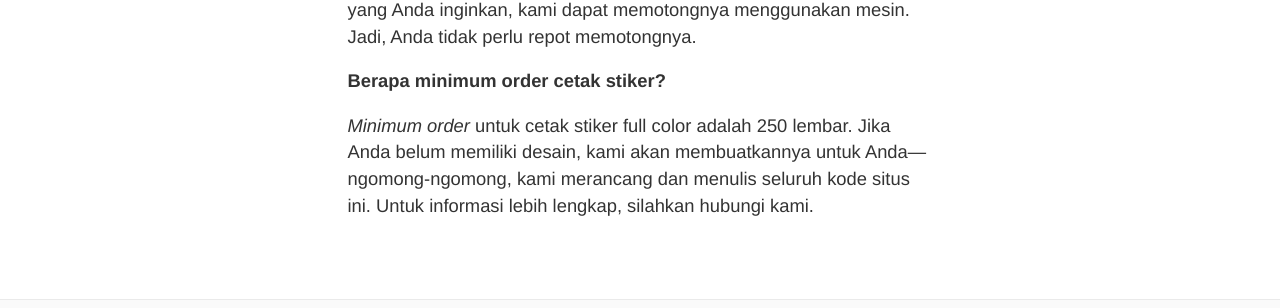
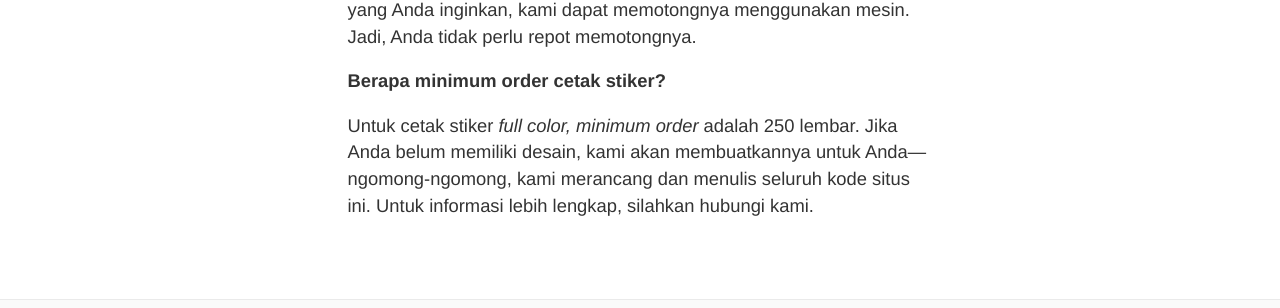
Before and after one commit to tertanda/kursif.github.io, a Jekyll site: the page built from artikel/_posts/2017-01-10-cetak-stiker-full-color.md, in a window 1280 px wide and 900 px high, scrolled down 1333 px. Shown: the part 145-453 px from the top of the window. Built offline with Jekyll 4.4.1, drawn with Linux system fonts in a browser that asks for light colours; a script that is not in the unit is left out.

Commit message:
Menulis artikel.

```diff
--- a/artikel/_posts/2017-01-10-cetak-stiker-full-color.md
+++ b/artikel/_posts/2017-01-10-cetak-stiker-full-color.md
@@ -28,4 +28,4 @@ Ya, daftar harga di atas sudah termasuk biaya cetak stiker *full color* dan poto
 
 **Berapa minimum order cetak stiker?**
 
-*Minimum order* untuk cetak stiker full color adalah 250 lembar. Jika Anda belum memiliki desain, kami akan membuatkannya untuk Anda—ngomong-ngomong, kami merancang dan menulis seluruh kode situs ini. Untuk informasi lebih lengkap, silahkan hubungi kami.
+Untuk cetak stiker *full color,* *minimum order* adalah 250 lembar. Jika Anda belum memiliki desain, kami akan membuatkannya untuk Anda—ngomong-ngomong, kami merancang dan menulis seluruh kode situs ini. Untuk informasi lebih lengkap, silahkan hubungi kami.
```
